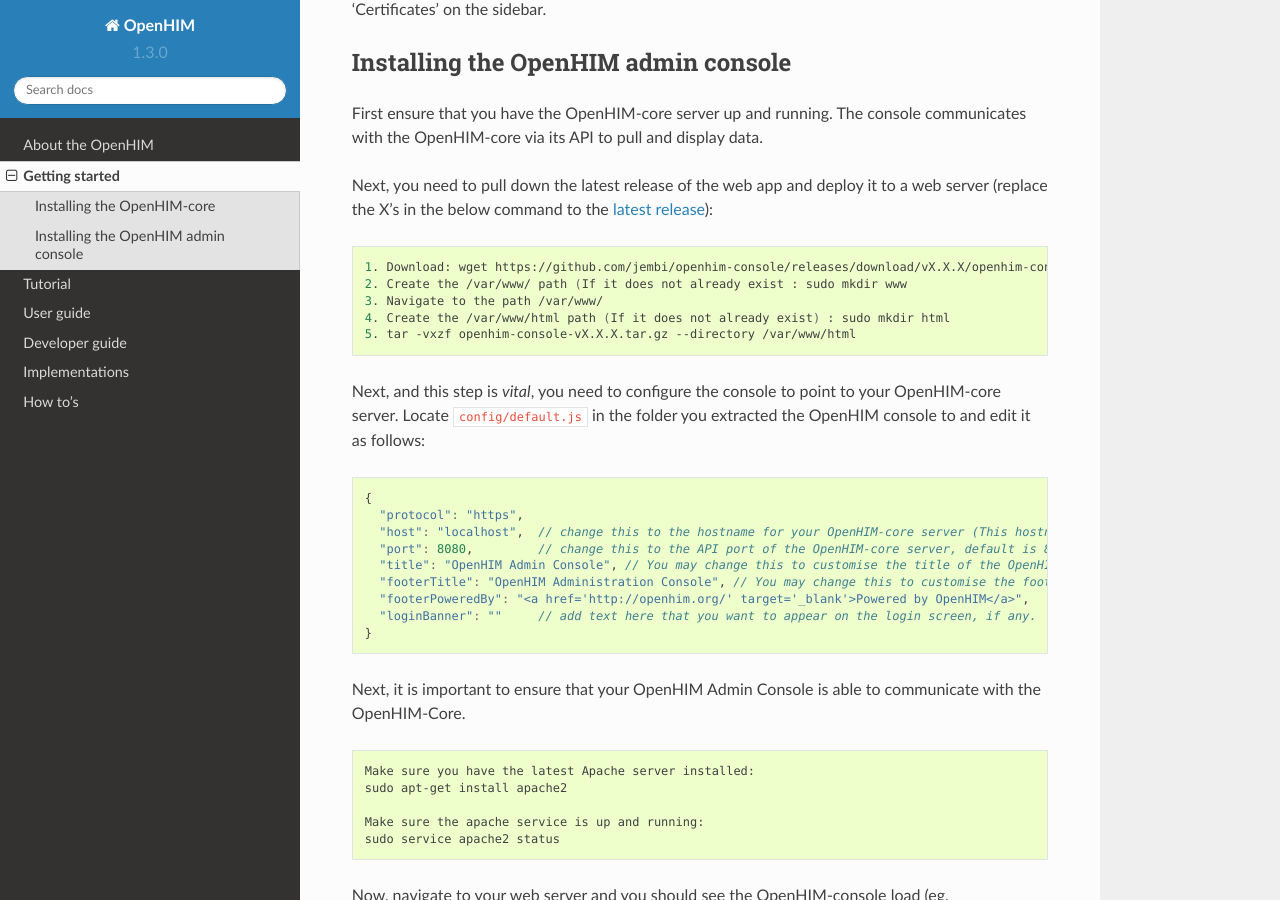
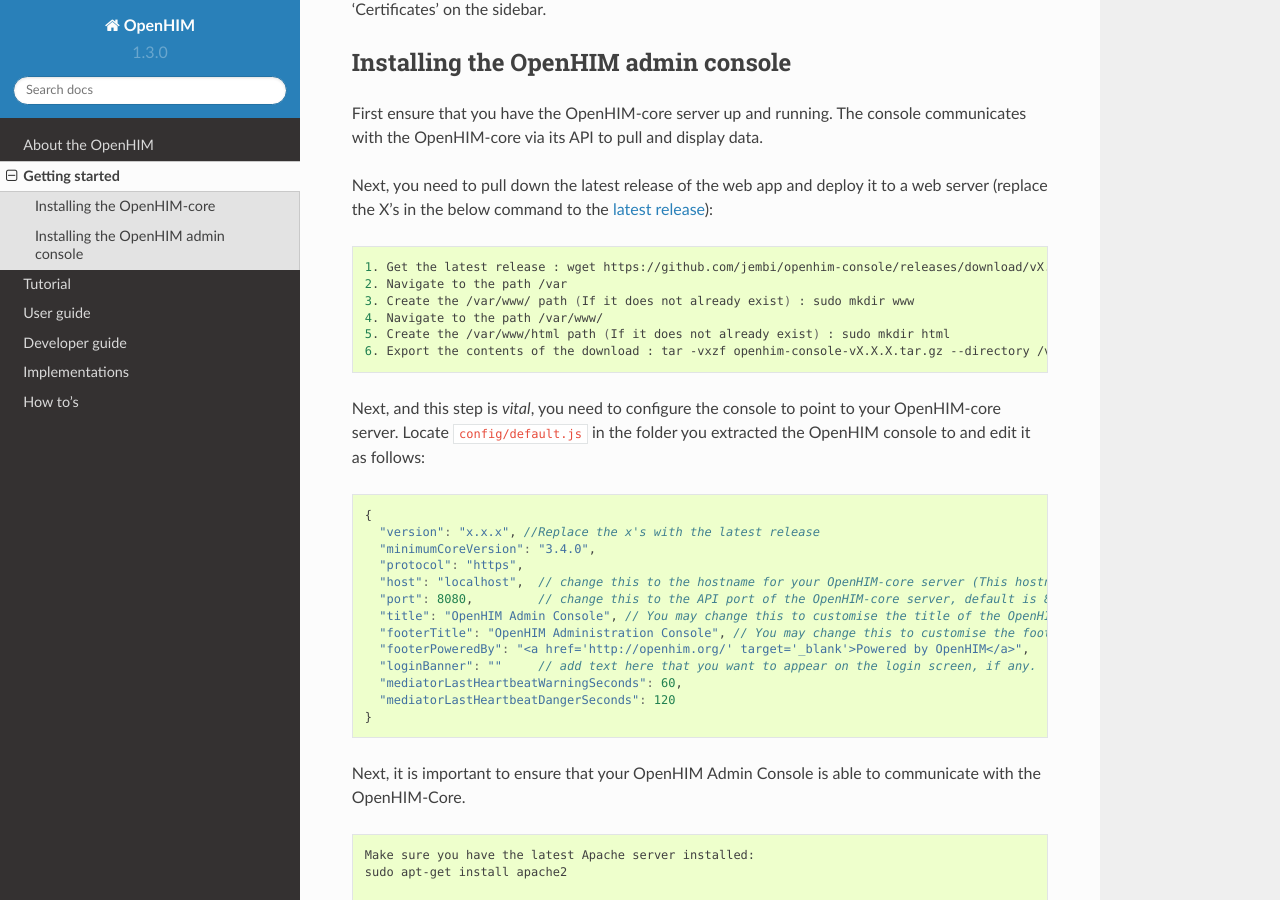
Before and after one commit to jembi/openhim-core-js, a Sphinx documentation site: the page built from docs/getting-started.md, in a window 1280 px wide and 900 px high, scrolled down 1938 px. Built offline with Sphinx 7.4.7 and the Read the Docs theme 2.0.0, drawn with Linux system fonts in a browser that asks for light colours.

Commit message:
Update getting-started.md

````diff
--- a/docs/getting-started.md
+++ b/docs/getting-started.md
@@ -80,17 +80,20 @@
 Next, you need to pull down the latest release of the web app and deploy it to a web server (replace the X's in the below command to the [latest release](https://github.com/jembi/openhim-console/releases/latest)):
 
 ```sh
-1. Download: wget https://github.com/jembi/openhim-console/releases/download/vX.X.X/openhim-console-vX.X.X.tar.gz
-2. Create the /var/www/ path (If it does not already exist : sudo mkdir www
-3. Navigate to the path /var/www/
-4. Create the /var/www/html path (If it does not already exist) : sudo mkdir html
-5. tar -vxzf openhim-console-vX.X.X.tar.gz --directory /var/www/html
+1. Get the latest release : wget https://github.com/jembi/openhim-console/releases/download/vX.X.X/openhim-console-vX.X.X.tar.gz
+2. Navigate to the path /var
+3. Create the /var/www/ path (If it does not already exist) : sudo mkdir www
+4. Navigate to the path /var/www/
+5. Create the /var/www/html path (If it does not already exist) : sudo mkdir html
+6. Export the contents of the download : tar -vxzf openhim-console-vX.X.X.tar.gz --directory /var/www/html
 ```
 
 Next, and this step is _vital_, you need to configure the console to point to your OpenHIM-core server. Locate `config/default.js` in the folder you extracted the OpenHIM console to and edit it as follows:
 
 ```js
 {
+  "version": "x.x.x", //Replace the x's with the latest release
+  "minimumCoreVersion": "3.4.0",
   "protocol": "https",
   "host": "localhost",  // change this to the hostname for your OpenHIM-core server (This hostname _MUST_ be publically accessible)
   "port": 8080,         // change this to the API port of the OpenHIM-core server, default is 8080 (This port _MUST_ be publically accessible)
@@ -98,6 +101,8 @@
   "footerTitle": "OpenHIM Administration Console", // You may change this to customise the footer of the OpenHIM-console instance
   "footerPoweredBy": "<a href='http://openhim.org/' target='_blank'>Powered by OpenHIM</a>",
   "loginBanner": ""     // add text here that you want to appear on the login screen, if any.
+  "mediatorLastHeartbeatWarningSeconds": 60,
+  "mediatorLastHeartbeatDangerSeconds": 120
 }
 ```
 
````
